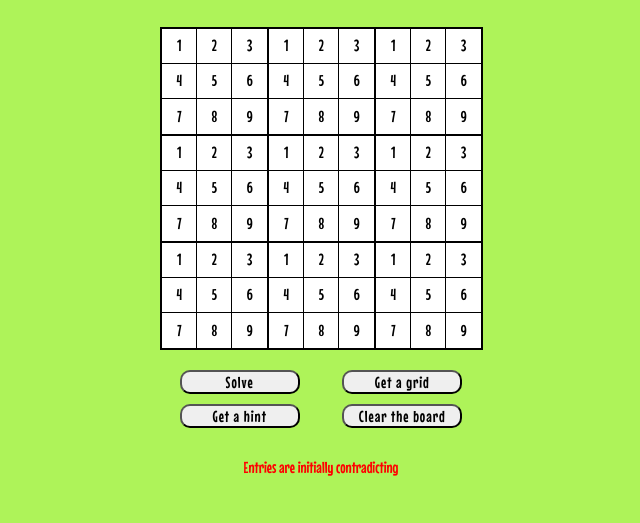
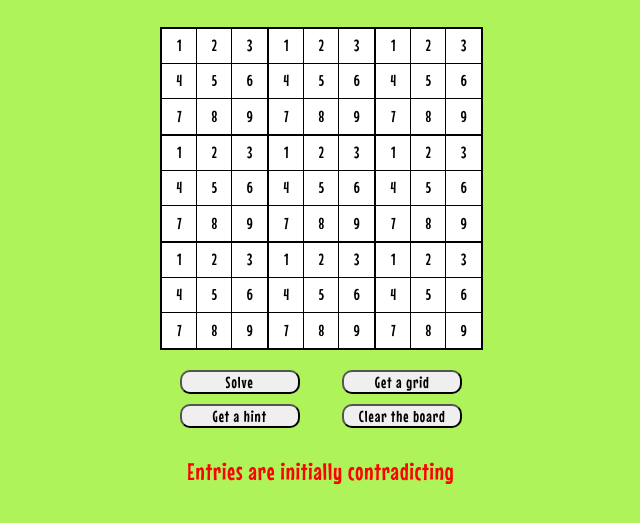
Before and after one commit to timn835/sudoku-solver, a plain HTML site: page index.html in a window 1280 px wide. Both pictures are taken after a click on the button "Solve". Shown: the part 67-590 px from the top of the page, without its empty margins (319-959 px from the left). Drawn offline with Linux system fonts and the light colour scheme.

Commit message:
minor adjustment to css

```diff
--- a/sudoku.css
+++ b/sudoku.css
@@ -85,6 +85,8 @@ button:hover {
     background-color: #ADD8E6;
 }
 .error {
+    font-size: 1.5em;
+    letter-spacing: 1px;
     color:red;
     display: none;
 }
```
